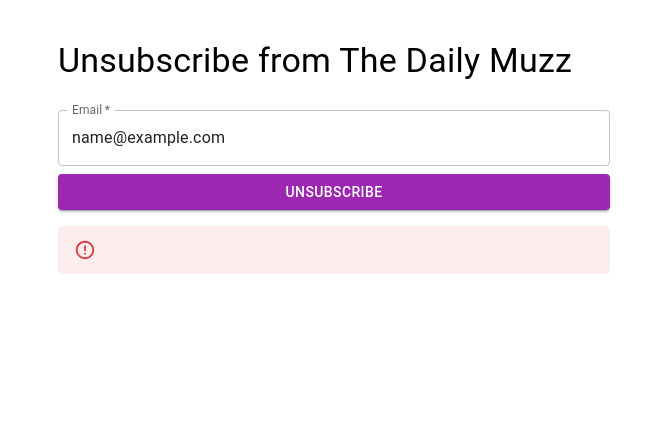
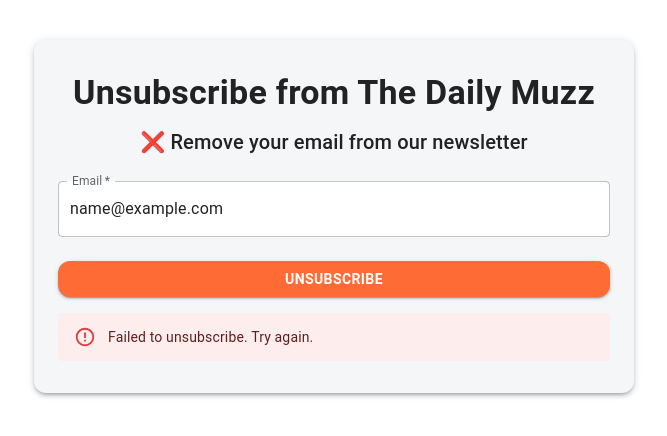
Before and after one commit to abdulmo123/the-daily-muzz, a React (Vite) app in the folder client/: page /unsubscribe in a window 1280 px wide. Both pictures are taken after typing "name@example.com" into the empty fields and a click on the button "UNSUBSCRIBE". Shown: the top 436 px of the page, without its empty margins (306-973 px from the left). Built offline with nearby package versions, Linux system fonts and the light colour scheme; no server answers.

Commit message:
improve styling of unsubscriber form

```diff
--- a/client/src/components/UnsubscribeForm.tsx
+++ b/client/src/components/UnsubscribeForm.tsx
@@ -1,6 +1,20 @@
 import React, { useState } from "react";
-import { TextField, Button, Container, Typography, Alert } from "@mui/material";
-import { removeSubscriber } from "../api"; // make sure this API exists
+import {
+  TextField,
+  Button,
+  Container,
+  Typography,
+  Alert,
+  Collapse,
+} from "@mui/material";
+import { removeSubscriber } from "../api";
+
+const themeColors = {
+  primary: "#0B3D91",
+  secondary: "#FF6B35",
+  background: "#F4F6F8",
+  text: "#222222",
+};
 
 const UnsubscribeForm: React.FC = () => {
   const [email, setEmail] = useState("");
@@ -13,10 +27,8 @@
 
     try {
       const response = await removeSubscriber(email);
-      console.log("Unsubscribe request sent!", response);
 
       if (response.status === 200) {
-        console.log('Response was ok ....')
         setStatus("success");
         setMessage(response.message);
         setEmail("");
@@ -26,18 +38,35 @@
         setEmail("");
       } else {
         setStatus("error");
+        setMessage("Something went wrong. Try again.");
       }
     } catch (err) {
       console.error(err);
+      setMessage("Failed to unsubscribe. Try again.");
       setStatus("error");
     }
   };
 
   return (
-    <Container maxWidth="sm" sx={{ mt: 5 }}>
-      <Typography variant="h4" gutterBottom>
+    <Container
+      maxWidth="sm"
+      sx={{
+        mt: 5,
+        p: 4,
+        borderRadius: 3,
+        boxShadow: 3,
+        background: themeColors.background,
+        color: themeColors.text,
+        textAlign: "center",
+      }}
+    >
+      <Typography variant="h4" gutterBottom fontWeight="bold">
         Unsubscribe from The Daily Muzz
       </Typography>
+      <Typography variant="h6" gutterBottom>
+        ❌ Remove your email from our newsletter
+      </Typography>
+
       <form onSubmit={handleSubmit}>
         <TextField
           label="Email"
@@ -47,22 +76,36 @@
           value={email}
           onChange={(e) => setEmail(e.target.value)}
           margin="normal"
+          sx={{ background: "#fff", borderRadius: 2, input: { px: 1.5 } }}
         />
-        <Button variant="contained" color="secondary" type="submit" fullWidth>
+        <Button
+          variant="contained"
+          type="submit"
+          fullWidth
+          sx={{
+            mt: 2,
+            borderRadius: 3,
+            fontWeight: "bold",
+            backgroundColor: themeColors.secondary,
+            color: "#fff",
+            "&:hover": { backgroundColor: "#e55b2b", transform: "scale(1.03)" },
+            transition: "all 0.2s",
+          }}
+        >
           Unsubscribe
         </Button>
       </form>
 
-      {status === "success" && (
-        <Alert severity="success" sx={{ mt: 2 }}>
-          {message}
-        </Alert>
-      )}
-      {status === "error" && (
-        <Alert severity="error" sx={{ mt: 2 }}>
-          {message}
-        </Alert>
-      )}
+      <Collapse in={status !== null}>
+        {status && (
+          <Alert
+            severity={status === "success" ? "success" : "error"}
+            sx={{ mt: 2 }}
+          >
+            {message}
+          </Alert>
+        )}
+      </Collapse>
     </Container>
   );
 };
```
